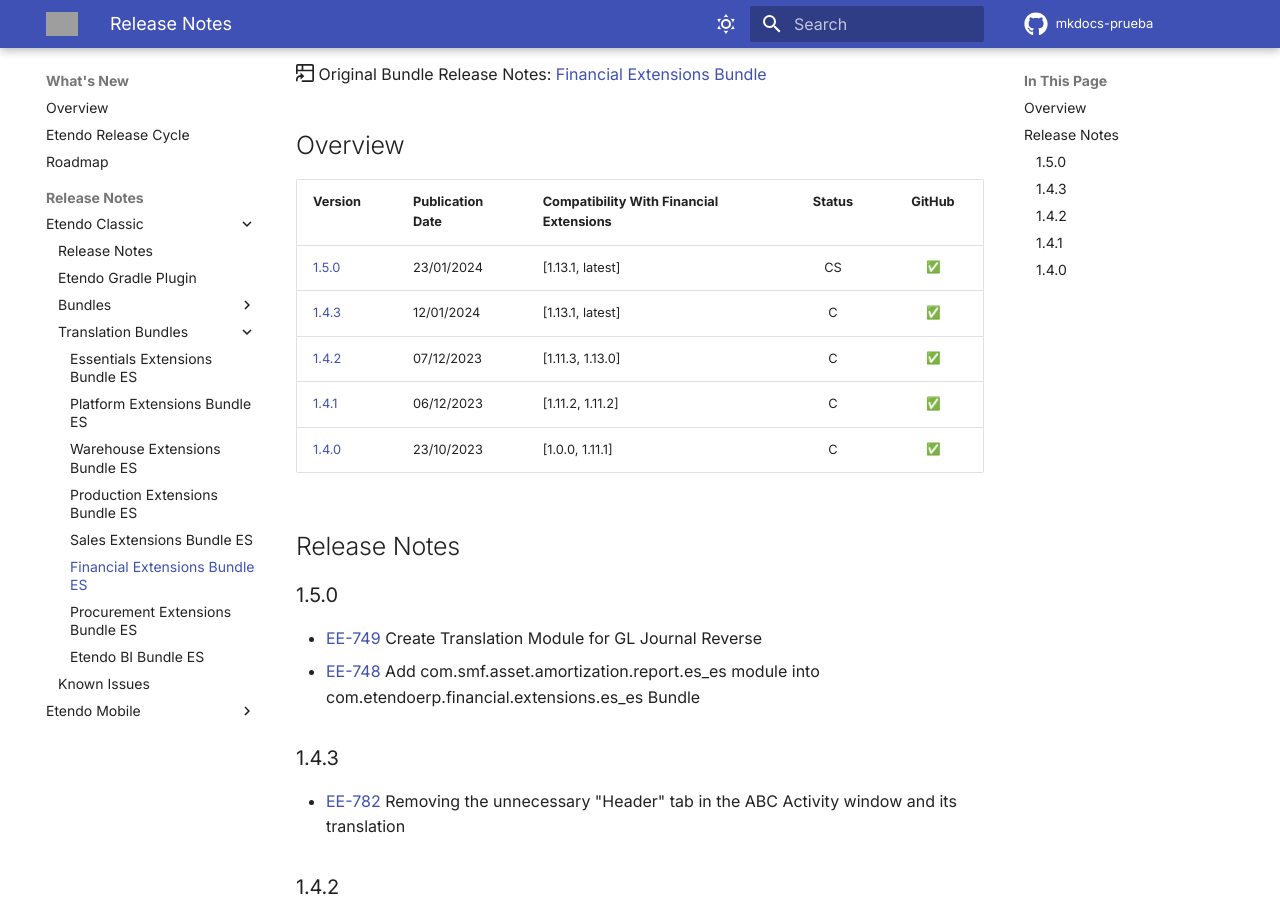
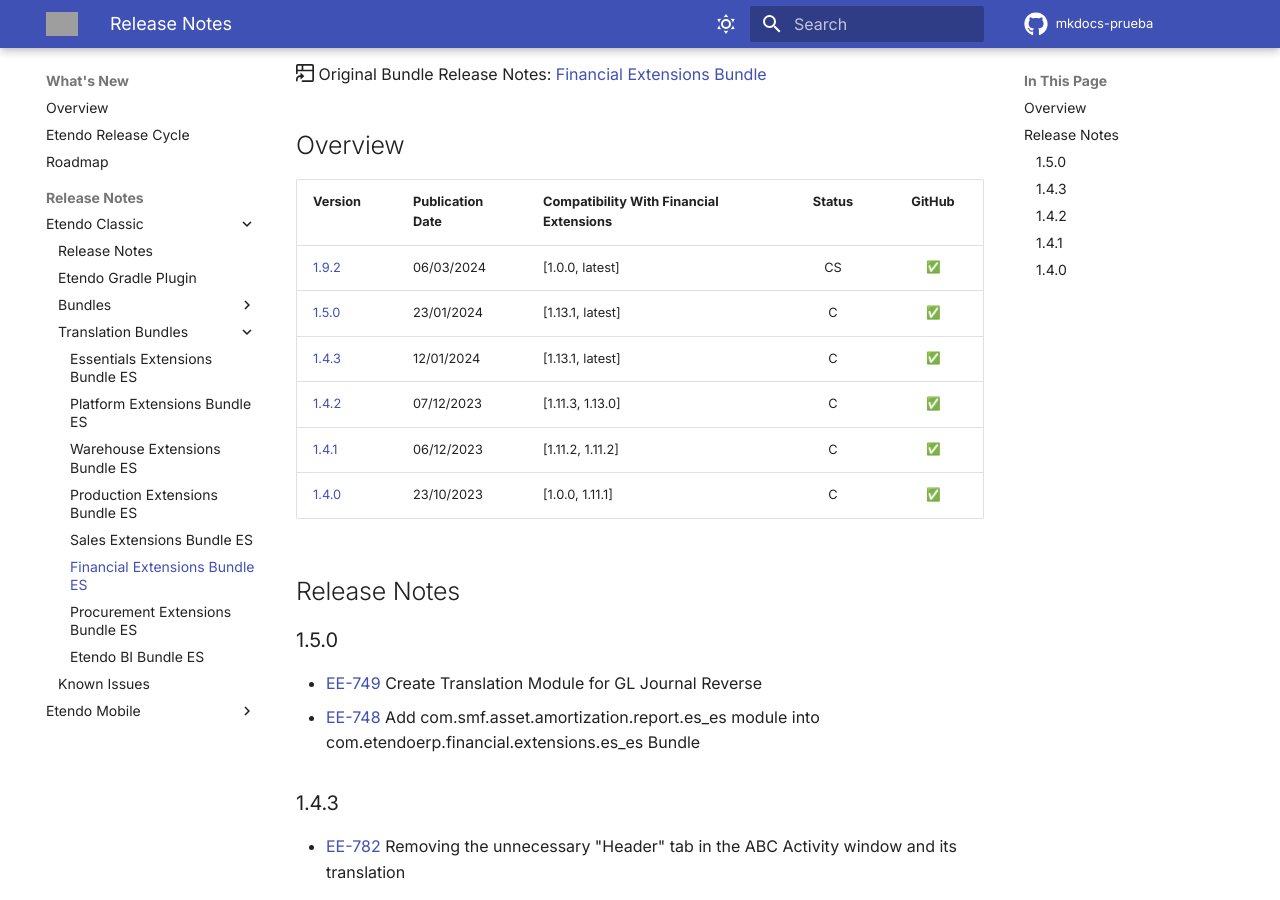
Before and after one commit to facumoyanosmf/mkdocs-prueba, an MkDocs documentation site: the page built from docs/whats-new/release-notes/etendo-classic/translation-bundles/financial-extensions-es_es/release-notes.md, in a window 1280 px wide and 900 px high, scrolled down 330 px. Built offline with MkDocs 1.6.1 and Material for MkDocs 9.7.7, drawn with Linux system fonts in a browser that asks for light colours; emoji names are drawn with the system emoji font; comment, search, counter and statistics services are not loaded; the version menu is left out; grey boxes are pictures that could not be loaded.

Commit message:
Add release notes for Version 1.9.2 :memo:

```diff
--- a/docs/whats-new/release-notes/etendo-classic/translation-bundles/financial-extensions-es_es/release-notes.md
+++ b/docs/whats-new/release-notes/etendo-classic/translation-bundles/financial-extensions-es_es/release-notes.md
@@ -18,7 +18,8 @@
 
 | Version | Publication Date | Compatibility With Financial Extensions | Status |		   GitHub		 |
 |	   ---		|		---		   |				   ---					 | :----: |		   :----:		 |
-| [1.5.0](#150) |	 23/01/2024	   |			 [1.13.1, latest]			 |	 CS	  |  :white_check_mark:  |
+| [1.9.2](https://github.com/facumoyanosmf/mkdocs-prueba/releases/tag/1.9.2){target="_blank"} | 06/03/2024 | [1.0.0, latest] | CS | :white_check_mark: |
+| [1.5.0](#150) |	 23/01/2024	   |			 [1.13.1, latest]			 |	 C	  |  :white_check_mark:  |
 | [1.4.3](#143) |	 12/01/2024    |			 [1.13.1, latest]			 |	 C	  |  :white_check_mark:  |
 | [1.4.2](#142) |	 07/12/2023    |			 [1.11.3, 1.13.0]			 |	 C	  |  :white_check_mark:  |
 | [1.4.1](#141) |	 06/12/2023    |			 [1.11.2, 1.11.2]			 |	 C	  |  :white_check_mark:  |
```
